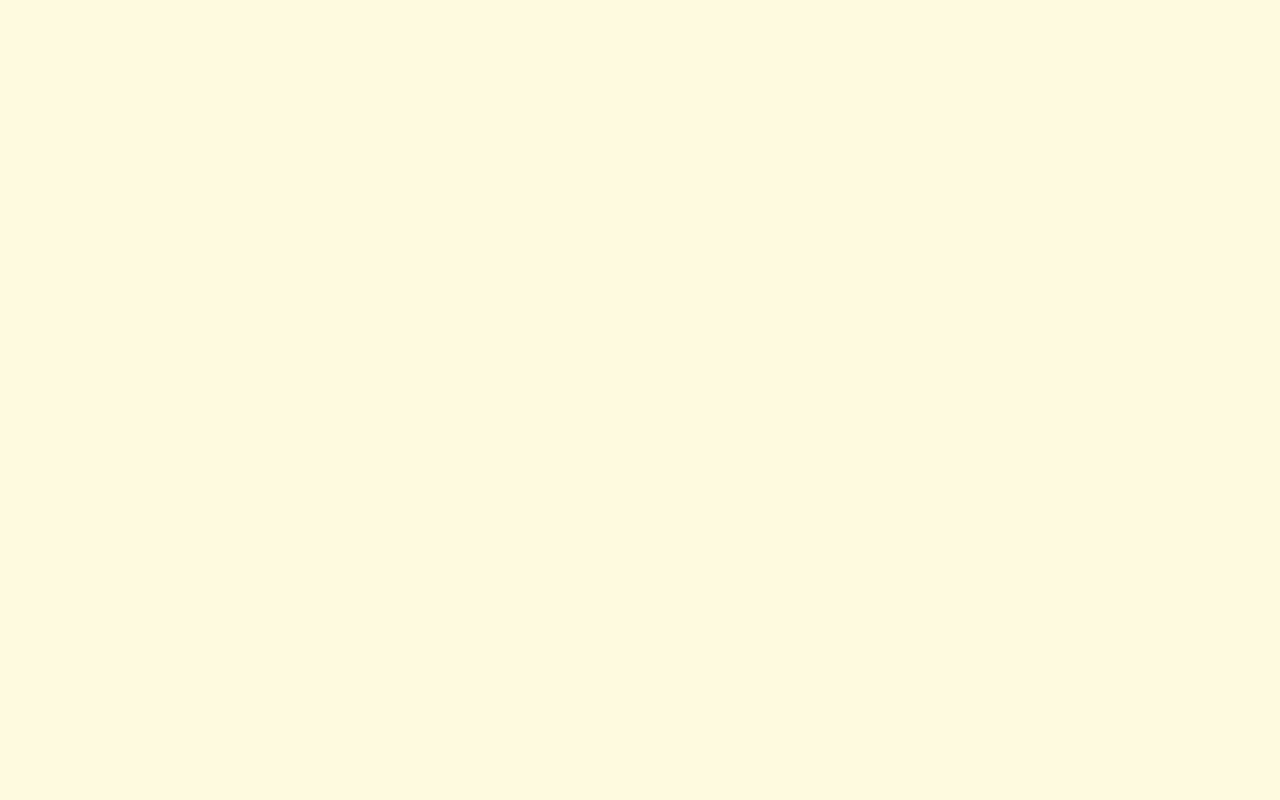
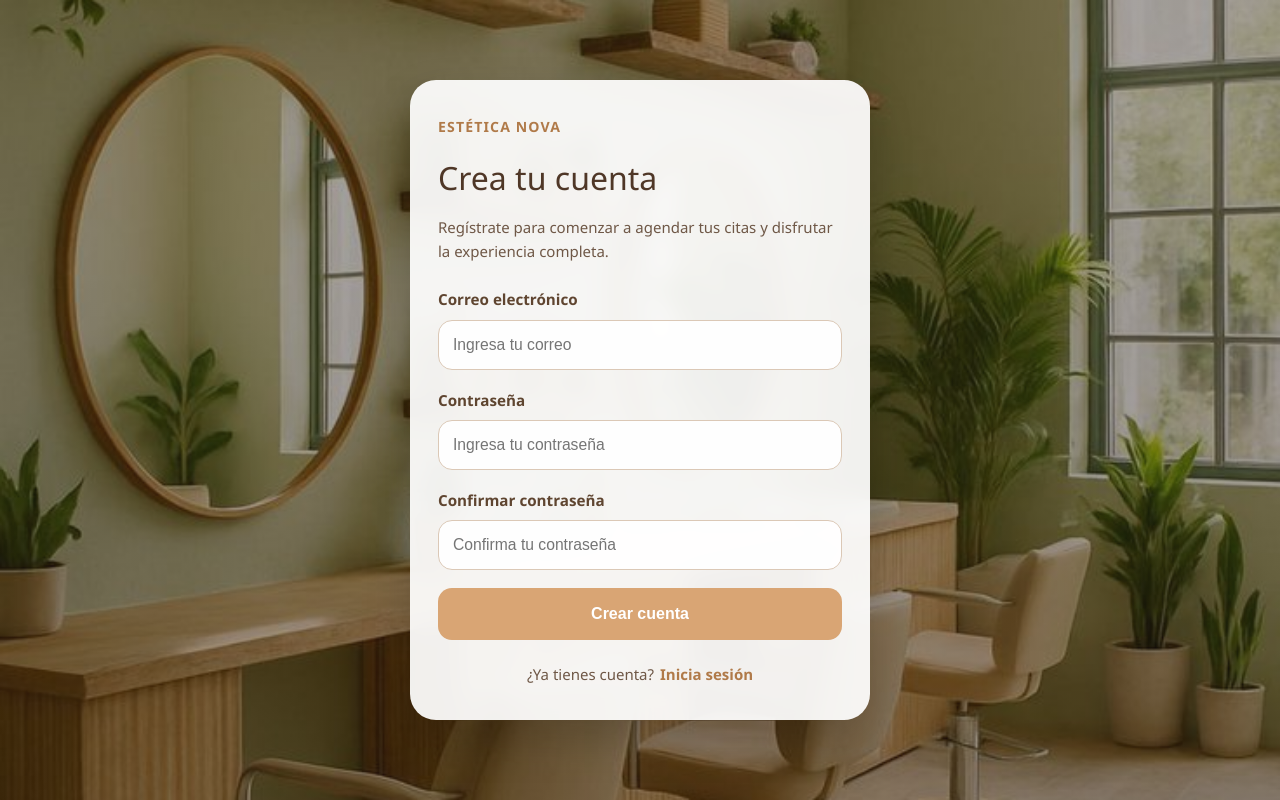
Before and after one commit to UTTDevS0Tech/FRONTEND, a Vue app: page /register in a window 1280 px wide. Before the commit this address had no page. Built offline with nearby package versions, Linux system fonts and the light colour scheme.

Commit message:
form y visstas register

```diff
--- /dev/null
+++ b/src/components/RegisterForm.vue
@@ -0,0 +1,182 @@
+<script setup lang="ts">
+import { ref } from 'vue'
+import type { User } from '@/types'
+
+const emit = defineEmits<{
+  submitted: []
+}>()
+
+const formulario = ref<User & { password_confirmation: string }>({
+  email: '',
+  password: '',
+  password_confirmation: '',
+})
+
+const mensaje = ref('')
+const error = ref('')
+const cargando = ref(false)
+
+async function registrar() {
+  mensaje.value = ''
+  error.value = ''
+  cargando.value = true
+
+  try {
+    const response = await fetch('https://api.carlosd-dev.me/api/register', {
+      method: 'POST',
+      headers: {
+        'Content-Type': 'application/json',
+        Accept: 'application/json',
+      },
+      body: JSON.stringify(formulario.value),
+    })
+
+    const data = await response.json()
+
+    if (!response.ok) {
+      if (data.errors) {
+        const primerError = Object.values(data.errors).flat()[0]
+        error.value = String(primerError)
+      } else {
+        error.value = data.message || 'No se pudo registrar el usuario.'
+      }
+      return
+    }
+
+    mensaje.value =
+      data.message || 'Usuario registrado correctamente. Revisa tu correo.'
+    emit('submitted')
+
+    formulario.value = {
+      email: '',
+      password: '',
+      password_confirmation: '',
+    }
+  } catch (err) {
+    error.value = 'Error al conectar con el servidor.'
+  } finally {
+    cargando.value = false
+  }
+}
+</script>
+
+<template>
+  <form class="register-form" @submit.prevent="registrar">
+    <div class="form-group">
+      <label for="email">Correo electrónico</label>
+      <input
+        id="email"
+        v-model="formulario.email"
+        type="email"
+        placeholder="Ingresa tu correo"
+        required
+      />
+    </div>
+
+    <div class="form-group">
+      <label for="password">Contraseña</label>
+      <input
+        id="password"
+        v-model="formulario.password"
+        type="password"
+        placeholder="Ingresa tu contraseña"
+        required
+      />
+    </div>
+
+    <div class="form-group">
+      <label for="password_confirmation">Confirmar contraseña</label>
+      <input
+        id="password_confirmation"
+        v-model="formulario.password_confirmation"
+        type="password"
+        placeholder="Confirma tu contraseña"
+        required
+      />
+    </div>
+
+    <button type="submit" class="btn-register" :disabled="cargando">
+      {{ cargando ? 'Registrando...' : 'Crear cuenta' }}
+    </button>
+
+    <p v-if="mensaje" class="success-message">
+      {{ mensaje }}
+    </p>
+
+    <p v-if="error" class="error-message">
+      {{ error }}
+    </p>
+  </form>
+</template>
+
+<style scoped>
+.register-form {
+  display: flex;
+  flex-direction: column;
+  gap: 18px;
+}
+
+.form-group {
+  display: flex;
+  flex-direction: column;
+  gap: 8px;
+}
+
+.form-group label {
+  font-size: 0.95rem;
+  font-weight: 600;
+  color: #5f4530;
+}
+
+.form-group input {
+  width: 100%;
+  height: 50px;
+  padding: 0 14px;
+  border-radius: 14px;
+  border: 1px solid #dbc8b6;
+  background: rgba(255, 255, 255, 0.96);
+  font-size: 0.98rem;
+  outline: none;
+  transition: all 0.2s ease;
+}
+
+.form-group input:focus {
+  border-color: #c9925d;
+  box-shadow: 0 0 0 4px rgba(201, 146, 93, 0.14);
+}
+
+.btn-register {
+  height: 52px;
+  border: none;
+  border-radius: 14px;
+  background: #d9a574;
+  color: #fff;
+  font-size: 1rem;
+  font-weight: 700;
+  cursor: pointer;
+  transition: all 0.25s ease;
+}
+
+.btn-register:hover {
+  background: #c9925d;
+  transform: translateY(-2px);
+}
+
+.btn-register:disabled {
+  opacity: 0.7;
+  cursor: not-allowed;
+  transform: none;
+}
+
+.success-message {
+  color: #1d7a43;
+  font-weight: 600;
+  font-size: 0.95rem;
+}
+
+.error-message {
+  color: #c0392b;
+  font-weight: 600;
+  font-size: 0.95rem;
+}
+</style>
--- a/src/router/index.ts
+++ b/src/router/index.ts
@@ -12,6 +12,7 @@ import CitaEscritorioView from '@/views/CitaEscritorioView.vue'
 import RecepcionistaClienteView from '@/views/RecepcionistaClienteView.vue'
 import DashboardEstilista from '@/views/DashboardEstilista.vue'
 import LandingView from '@/views/LandingView.vue'
+import RegisterView from '@/views/RegisterView.vue'
 
 
 const router = createRouter({
@@ -35,6 +36,11 @@ const router = createRouter({
       component: AgendarCita,
       meta: {requiresAuth: true, role: 3}
     },
+    {
+    path: '/register',
+    name: 'register',
+    component: RegisterView
+},
     {
       path: '/login',
       name: 'login',
--- /dev/null
+++ b/src/views/RegisterView.vue
@@ -0,0 +1,123 @@
+<script setup lang="ts">
+import RegisterForm from '@/components/RegisterForm.vue'
+</script>
+
+<template>
+  <main class="register-page">
+    <section class="register-wrapper">
+      <div class="register-card">
+        <span class="brand-tag">Estética Nova</span>
+
+        <h1>Crea tu cuenta</h1>
+        <p>
+          Regístrate para comenzar a agendar tus citas y disfrutar la experiencia
+          completa.
+        </p>
+
+        <RegisterForm />
+
+        <div class="login-link">
+          <span>¿Ya tienes cuenta?</span>
+          <RouterLink to="/login">Inicia sesión</RouterLink>
+        </div>
+      </div>
+    </section>
+  </main>
+</template>
+
+<style scoped>
+.register-page {
+  min-height: 100vh;
+  display: flex;
+  align-items: center;
+  justify-content: center;
+  padding: 24px;
+  background:
+    linear-gradient(rgba(35, 25, 18, 0.4), rgba(35, 25, 18, 0.45)),
+    url('@/assets/banner-principal.jpg') center/cover no-repeat;
+}
+
+.register-wrapper {
+  width: 100%;
+  display: flex;
+  justify-content: center;
+}
+
+.register-card {
+  width: 100%;
+  max-width: 460px;
+  padding: 34px 28px;
+  border-radius: 26px;
+  background: rgba(255, 255, 255, 0.93);
+  backdrop-filter: blur(10px);
+  box-shadow: 0 20px 45px rgba(0, 0, 0, 0.18);
+  animation: fadeUp 0.6s ease;
+}
+
+.brand-tag {
+  display: inline-block;
+  margin-bottom: 14px;
+  color: #b07a49;
+  font-size: 0.88rem;
+  font-weight: 700;
+  letter-spacing: 0.08em;
+  text-transform: uppercase;
+}
+
+.register-card h1 {
+  margin: 0;
+  font-size: 2rem;
+  color: #4f3727;
+}
+
+.register-card p {
+  margin: 12px 0 24px;
+  color: #6f5847;
+  line-height: 1.6;
+}
+
+.login-link {
+  margin-top: 22px;
+  display: flex;
+  justify-content: center;
+  gap: 6px;
+  flex-wrap: wrap;
+  color: #6f5847;
+}
+
+.login-link a {
+  color: #b07a49;
+  font-weight: 700;
+  text-decoration: none;
+}
+
+.login-link a:hover {
+  text-decoration: underline;
+}
+
+@keyframes fadeUp {
+  from {
+    opacity: 0;
+    transform: translateY(18px);
+  }
+  to {
+    opacity: 1;
+    transform: translateY(0);
+  }
+}
+
+@media (max-width: 640px) {
+  .register-page {
+    padding: 16px;
+  }
+
+  .register-card {
+    padding: 28px 20px;
+    border-radius: 22px;
+  }
+
+  .register-card h1 {
+    font-size: 1.7rem;
+  }
+}
+</style>
```
